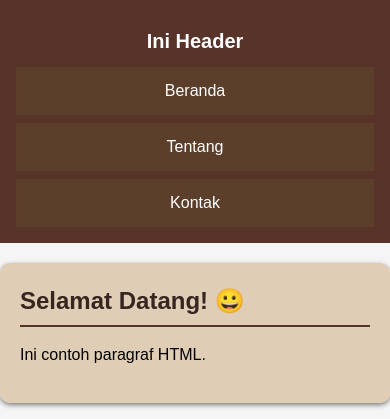
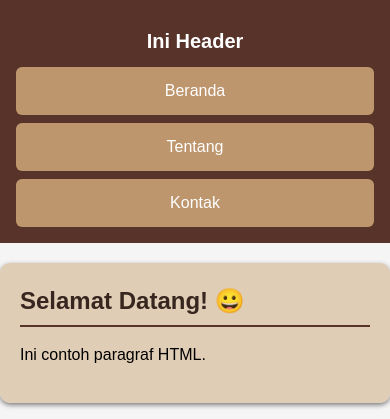
Before and after one commit to 2511500020-eng/2511500020-PWD-TI1A-2526_1, a PHP site: page /pertemuan-04/index.html in a window 390 px wide. Shown: the top 419 px of the page. Run offline with PHP 8.4, Linux system fonts and the light colour scheme.

Commit message:
ganti warna bg navigasi mode mobile

```diff
--- a/pertemuan-04/style.css
+++ b/pertemuan-04/style.css
@@ -74,7 +74,8 @@ header li a:active {
         display: block;
         padding: 12px 14px;
         border: 1px solid rgba white;
-        background: rgba(92, 68, 46, 0.75);
+        border-radius: 6px;
+        background: rgba(222, 184, 135, 0.75);
         backdrop-filter: saturate(120%);
     }
 }
```
